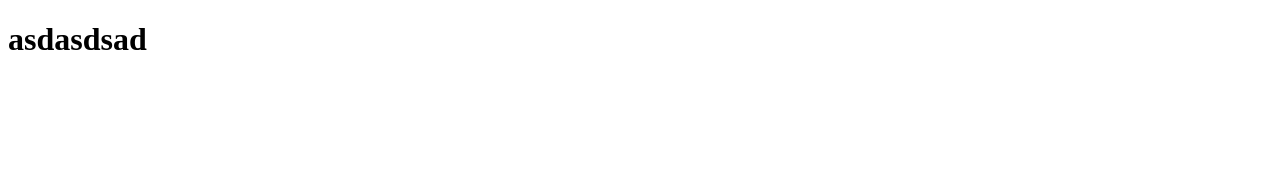
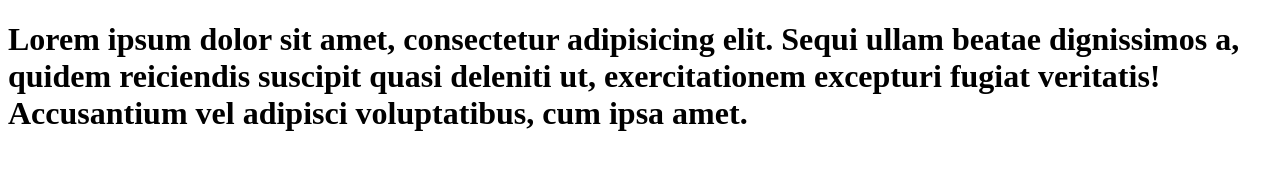
Before and after one commit to OdysseusGoBack/test, a plain HTML site: page index.html in a window 1280 px wide. Drawn offline with Linux system fonts and the light colour scheme.

Commit message:
4 commit

```diff
--- a/index.html
+++ b/index.html
@@ -5,7 +5,7 @@
 	<title>Document</title>
 </head>
 <body>
-<h1>asdasdsad</h1>
+<h1>Lorem ipsum dolor sit amet, consectetur adipisicing elit. Sequi ullam beatae dignissimos a, quidem reiciendis suscipit quasi deleniti ut, exercitationem excepturi fugiat veritatis! Accusantium vel adipisci voluptatibus, cum ipsa amet.</h1>
 
 </body>
 </html>
```
